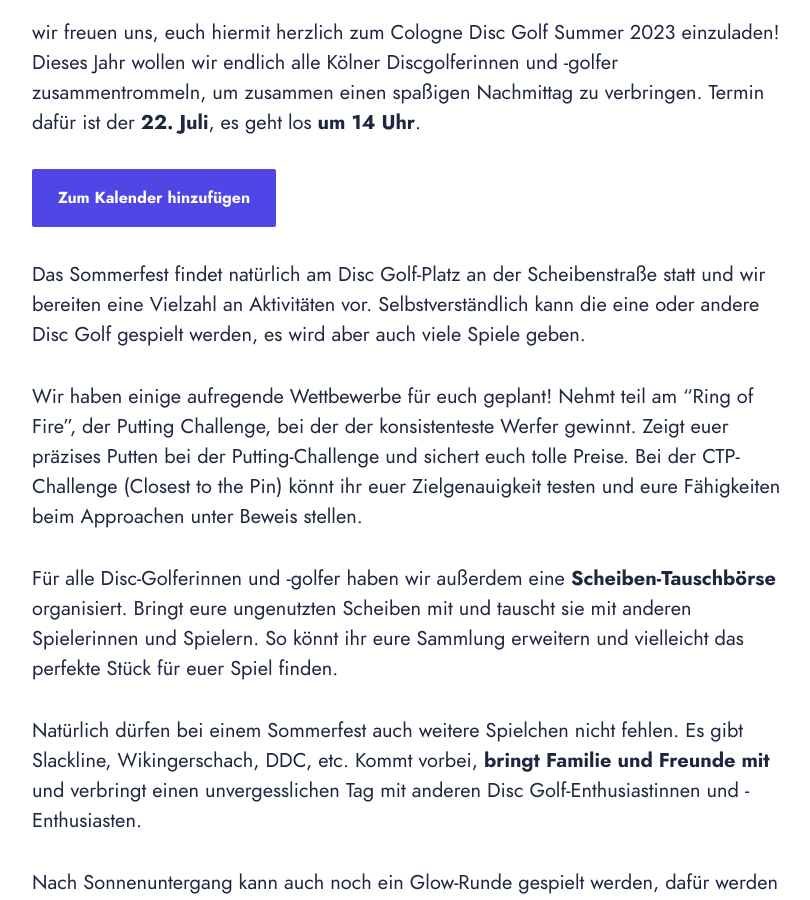
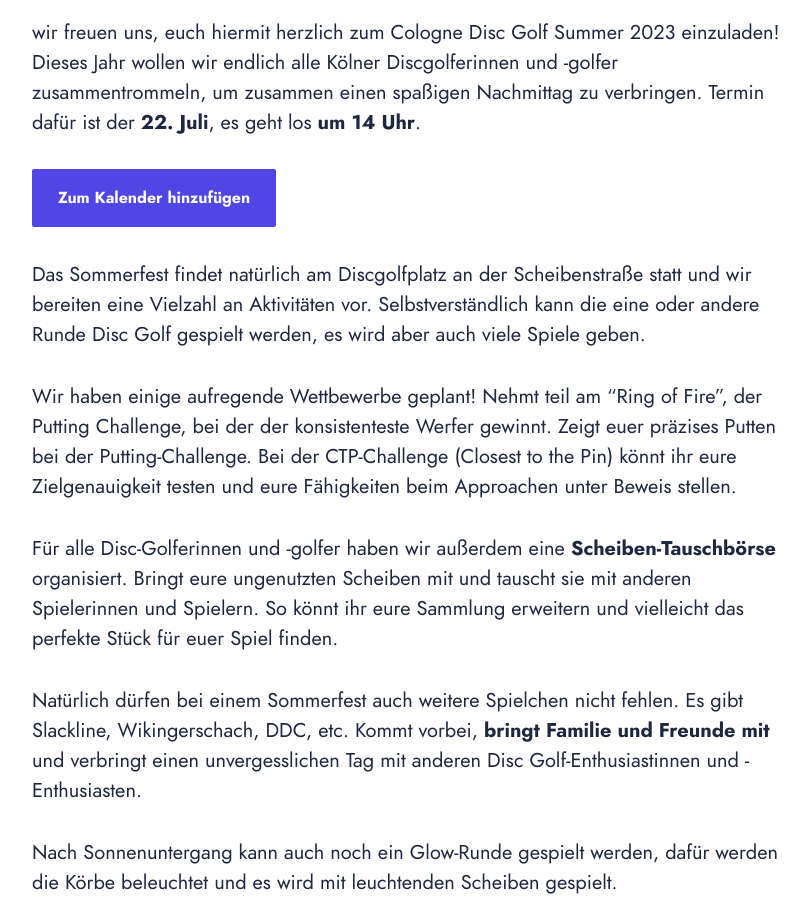
Before and after one commit to maxgreive/syndikat-web, a Jekyll site: the page built from _posts/2023-07-05-cologne-disc-golf-summer.md, in a window 1280 px wide and 900 px high, scrolled down 697 px. Shown: the whole window, without its empty margins (228-1038 px from the left). Built offline with Jekyll 4.4.1, drawn with Linux system fonts in a browser that asks for light colours; some web fonts are replaced.

Commit message:
fixed typos

```diff
--- a/_posts/2023-07-05-cologne-disc-golf-summer.md
+++ b/_posts/2023-07-05-cologne-disc-golf-summer.md
@@ -13,9 +13,9 @@ wir freuen uns, euch hiermit herzlich zum Cologne Disc Golf Summer 2023 einzulad
 
 <a href="/assets/misc/cdgs23.ics" class="button button--primary">Zum Kalender hinzufügen</a>
 
-Das Sommerfest findet natürlich am Disc Golf-Platz an der Scheibenstraße statt und wir bereiten eine Vielzahl an Aktivitäten vor. Selbstverständlich kann die eine oder andere Disc Golf gespielt werden, es wird aber auch viele Spiele geben.
+Das Sommerfest findet natürlich am Discgolfplatz an der Scheibenstraße statt und wir bereiten eine Vielzahl an Aktivitäten vor. Selbstverständlich kann die eine oder andere Runde Disc Golf gespielt werden, es wird aber auch viele Spiele geben.
 
-Wir haben einige aufregende Wettbewerbe für euch geplant! Nehmt teil am "Ring of Fire", der Putting Challenge, bei der der konsistenteste Werfer gewinnt. Zeigt euer präzises Putten bei der Putting-Challenge und sichert euch tolle Preise. Bei der CTP-Challenge (Closest to the Pin) könnt ihr euer Zielgenauigkeit testen und eure Fähigkeiten beim Approachen unter Beweis stellen.
+Wir haben einige aufregende Wettbewerbe geplant! Nehmt teil am "Ring of Fire", der Putting Challenge, bei der der konsistenteste Werfer gewinnt. Zeigt euer präzises Putten bei der Putting-Challenge. Bei der CTP-Challenge (Closest to the Pin) könnt ihr eure Zielgenauigkeit testen und eure Fähigkeiten beim Approachen unter Beweis stellen.
 
 Für alle Disc-Golferinnen und -golfer haben wir außerdem eine **Scheiben-Tauschbörse** organisiert. Bringt eure ungenutzten Scheiben mit und tauscht sie mit anderen Spielerinnen und Spielern. So könnt ihr eure Sammlung erweitern und vielleicht das perfekte Stück für euer Spiel finden.
 
```
